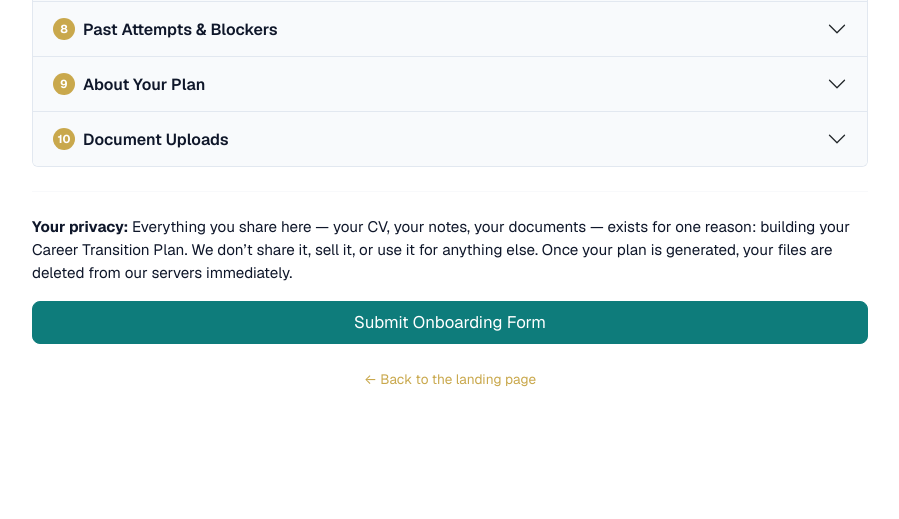
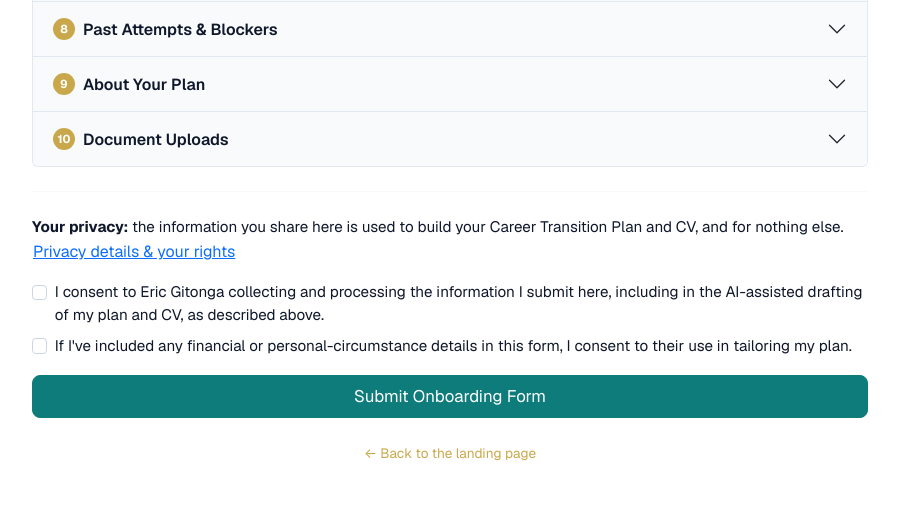
Before and after one commit to ericgitonga/career-transition, a Flask app: template intake/templates/index.html in a window 1280 px wide. Shown: the part 1129-1648 px from the top of the page, without its empty margins (190-1089 px from the left). Before the commit the page ends 1516 px from the top, so only its background shows below. Run offline with Flask 3, Linux system fonts and the light colour scheme; the template is opened without the code that fills it, so the values that code supplies are empty; parts of the project's set-up code (start-up, migrations or seed data) failed here and were passed over; some libraries are stand-ins or nearby versions.

Commit message:
Kenya DPA 2019 remediation: consent, privacy notice, retention, log de-identification (closes #79)
- Replace the single privacy sentence above the submit button with a full
  s.29 notice (controller identity, data categories, purpose, named
  recipients, cross-border transfer statement, 12-month retention, subject
  rights) and add two required consent checkboxes as hard submission
  blockers, with a durable consent record printed into every intake PDF.
- Relabel income_floor/financial_runway/personal_commitments as
  sensitive-category fields with explanatory helper text; narrow example
  copy that cued health/family disclosure elsewhere in the form.
- Add a lightweight sensitive-keyword scan that flags (never blocks) likely
  sensitive free-text content for operator review.
- De-identify app.py's submission logs (a per-client hash instead of
  plaintext name/email, since Render's log infrastructure is third-party and
  outside our retention control) and update pull_render_logs.py to correlate
  by that hash instead — onboard_metrics.xlsx's intake sheet no longer has
  Client Name/Email columns.
- Add a "Data Retention & Subject Rights" section to SKILL.md: 12-month
  post-delivery retention, a quarterly review habit, and the runbook for a
  client's access/correction/erasure request.

Co-Authored-By: Claude Sonnet 5 <noreply@anthropic.com>

```diff
--- a/intake/app.py
+++ b/intake/app.py
@@ -33,6 +33,7 @@ Third audit (see extras/areas_to_improve.pdf for full findings):
         generation and losing the whole submission (Phase 5)
 """
 
+import hashlib
 import os
 import re
 import secrets
@@ -219,6 +220,42 @@ def _sanitize(value: str) -> str:
         ch for ch in (value or "")
         if unicodedata.category(ch)[0] != "C"
     ).strip()
+
+
+CONSENT_VERSION = "v1"
+
+
+def _submission_id(full_name: str, email: str) -> str:
+    """Derive a non-reversible per-submission identifier for logging.
+
+    DPA gap-analysis fix: application logs previously carried the client's
+    plaintext name/email (recoverable from third-party log infrastructure on
+    whatever platform hosts the app). This hash lets a log line be correlated
+    back to a specific submission for debugging without the log itself
+    carrying PII — the plaintext name/email lives only in the durable
+    Clients/ record.
+    """
+    return hashlib.sha256(f"{full_name}|{email}".encode()).hexdigest()[:12]
+
+
+# DPA gap-analysis fix: Kenya's DPA sensitive-personal-data categories
+# (health, ethnicity, religion, etc.) have no dedicated form field, but the
+# open free-text fields make incidental capture realistic. This scan flags
+# (never blocks) a submission containing likely sensitive content so it
+# isn't processed on the same undifferentiated path as routine fields.
+_SENSITIVE_KEYWORDS = re.compile(
+    r"\b(age|disabilit\w*|disabled|medical|pregnan\w*|religio\w*|ethnic\w*|hiv|health\w*)\b",
+    re.IGNORECASE,
+)
+
+
+def _flag_sensitive_content(d: dict) -> list:
+    """Return the names of free-text fields whose value matches a sensitive-category keyword."""
+    hits = []
+    for key, value in d.items():
+        if isinstance(value, str) and _SENSITIVE_KEYWORDS.search(value):
+            hits.append(key)
+    return sorted(hits)
 
 
 # ── S-08: HTTP security headers on every response ─────────────────────────────
@@ -423,8 +460,8 @@ def build_pdf(d, path):
     Builds a multi-page A4 document using ReportLab's Platypus layout engine.
     The document contains:
       - A navy cover block with the client's name and submission date.
-      - Nine labelled sections (Personal Information through Deliverable
-        Preferences), each opened by a navy banner and closed by a divider rule.
+      - Ten labelled sections (Personal Information through the Consent
+        Record), each opened by a navy banner and closed by a divider rule.
       - A footer on every page showing the client's name and page number.
 
     The function defines a nested ``footer`` callback that ReportLab calls on
@@ -572,6 +609,15 @@ def build_pdf(d, path):
             ("Anything else the consultant should know",              d.get("anything_else")),
             ("Wants CV condensed/reframed as separate document",      "Yes" if d.get("wants_cv_edit") else "No"),
         ]),
+        # DPA gap-analysis fix (s.32): a durable consent record travels with
+        # the submission itself, so it survives if a client later disputes
+        # what they agreed to.
+        ("Section 10 — Consent Record", [
+            ("Consented to processing (required)",       "Yes" if d.get("consent_processing") else "No"),
+            ("Consented to sensitive-data processing",    "Yes" if d.get("consent_sensitive") else "No"),
+            ("Consent text version",                      d.get("consent_version")),
+            ("Consent recorded at",                       d.get("consent_timestamp")),
+        ]),
     ]
 
     for title, pairs in sections:
@@ -714,7 +760,8 @@ def submit():
           - ``"failed"``  — email attempted but an exception was raised.
           - ``"skipped"`` — ``RESEND_API_KEY`` not configured; email not attempted.
 
-    Returns HTTP 400 if ``full_name`` is missing or an uploaded file type is not whitelisted.
+    Returns HTTP 400 if ``full_name`` is missing, either consent checkbox is
+    unticked, or an uploaded file type is not whitelisted.
     Returns HTTP 413 if the total upload size exceeds 4 MB (raised by Flask before this handler).
     Returns HTTP 429 if the rate limit is exceeded (raised by Flask-Limiter).
     Returns HTTP 500 if PDF generation raises an exception.
@@ -722,6 +769,14 @@ def submit():
     full_name = _clip(request.form.get("full_name", "").strip(), 200)
     if not full_name:
         return "Please enter your full name.", 400
+
+    # DPA gap-analysis fix (s.32): both consent checkboxes are hard submission
+    # blockers, same tier as full_name — no lawful basis for processing
+    # without them.
+    consent_processing = bool(request.form.get("consent_processing"))
+    consent_sensitive = bool(request.form.get("consent_sensitive"))
+    if not (consent_processing and consent_sensitive):
+        return "Please tick both consent checkboxes before submitting.", 400
 
     slug = _client_slug(full_name)
 
@@ -781,6 +836,10 @@ def submit():
         years_experience=_clip(request.form.get("years_experience"), 100),
         existing_certs=_clip(request.form.get("existing_certs"), 500),
         key_skills=_clip(request.form.get("key_skills"), 2000),
+        consent_processing=consent_processing,
+        consent_sensitive=consent_sensitive,
+        consent_version=CONSENT_VERSION,
+        consent_timestamp=datetime.now().isoformat(timespec="seconds"),
     )
 
     # Require either a CV/business-profile upload or the background fallback
@@ -848,12 +907,23 @@ def submit():
     # S-15: structured submission log for audit trail and abuse detection
     # S-16: every value is percent-encoded (_log_field) — logged fields are
     # parsed by extras/pull_render_logs.py's regex, so an embedded newline or
-    # a literal " uploads="/" email=" substring here could forge a fake log
+    # a literal " uploads="/" target=" substring here could forge a fake log
     # line, or hijack field boundaries within a real one.
+    # DPA gap-analysis fix: name/email are hashed (S-15 audit trail doesn't
+    # need plaintext PII) rather than logged directly — Render's log
+    # infrastructure is third-party and outside our retention control.
+    # extras/pull_render_logs.py correlates received/complete lines and keys
+    # onboard_metrics.xlsx by this id rather than by name.
+    submission_id = _submission_id(data.get("full_name", ""), data.get("client_email", ""))
+    sensitive_hits = _flag_sensitive_content(data)
+    if sensitive_hits:
+        app.logger.warning(
+            "Submission %s flagged for sensitive-content review: fields=%s",
+            submission_id, ",".join(sensitive_hits),
+        )
     app.logger.info(
-        "Submission received: name=%s email=%s target=%s uploads=%d time_on_form=%s",
-        _log_field(data.get("full_name", "")), _log_field(data.get("client_email", "")),
-        _log_field(data.get("target_domain", "")), len(uploads),
+        "Submission received: id=%s target=%s uploads=%d time_on_form=%s",
+        submission_id, _log_field(data.get("target_domain", "")), len(uploads),
         _log_field(data.get("time_on_form_seconds", "")),
     )
 
@@ -873,10 +943,11 @@ def submit():
             email_status = "failed"
 
     # S-15: log outcome so silent email failures are visible in server logs
-    # S-16: name is percent-encoded for the same reason as the line above
+    # DPA gap-analysis fix: keyed by the same hash as the "received" line
+    # above, not by name — see comment there.
     app.logger.info(
-        "Submission complete: name=%s email_status=%s attachment=%s",
-        _log_field(data.get("full_name", "")), email_status, attachment_name,
+        "Submission complete: id=%s email_status=%s attachment=%s",
+        submission_id, email_status, attachment_name,
     )
 
     # S-07: delete all temp files after response is built, regardless of outcome
--- a/intake/templates/index.html
+++ b/intake/templates/index.html
@@ -154,7 +154,7 @@
         <div class="accordion-body">
           <div class="mb-3">
             <label class="form-label">What is driving this transition?</label>
-            {% for v in ["Proactive — a new opportunity genuinely excites me","Reactive — layoff, redundancy, or job loss","Reactive — burnout or values misalignment","Reactive — life event (relocation, family, health)","Mixed — both push and pull factors"] %}
+            {% for v in ["Proactive — a new opportunity genuinely excites me","Reactive — layoff, redundancy, or job loss","Reactive — burnout or values misalignment","Reactive — life event (e.g. relocation)","Mixed — both push and pull factors"] %}
             <div class="form-check"><input class="form-check-input" type="radio" name="motivation_type" value="{{ v }}" id="mt{{ loop.index }}"><label class="form-check-label" for="mt{{ loop.index }}">{{ v }}</label></div>
             {% endfor %}
           </div>
@@ -307,8 +307,10 @@
             <input type="range" name="hours_per_week" class="form-range" min="2" max="60" step="1" value="10" id="hrs-range">
           </div>
           <div class="mb-3">
-            <label class="form-label">Financial runway</label>
-            <div class="form-text mb-2">How long you could cover your expenses if you stopped earning today.</div>
+            <label class="form-label">Financial runway <span class="badge bg-secondary fw-normal">Optional — sensitive</span></label>
+            <div class="form-text mb-2">How long you could cover your expenses if you stopped earning today. This
+              counts as financial information under Kenya's Data Protection Act; we ask only to pace your
+              transition plan realistically — skip it if you'd rather not share.</div>
             {% for v in ["Less than 3 months","3–6 months","6–12 months","12–18 months","18+ months","Currently employed — no runway needed"] %}
             <div class="form-check"><input class="form-check-input" type="radio" name="financial_runway" value="{{ v }}" id="fr{{ loop.index }}"><label class="form-check-label" for="fr{{ loop.index }}">{{ v }}</label></div>
             {% endfor %}
@@ -318,7 +320,9 @@
             <textarea name="geography" class="form-control" rows="2" placeholder="e.g. Must stay in Nairobi; open to East Africa; remote-only preferred"></textarea>
           </div>
           <div class="mb-3">
-            <label class="form-label">Personal or family commitments affecting your study schedule (optional)</label>
+            <label class="form-label">Personal or family commitments affecting your study schedule <span class="badge bg-secondary fw-normal">Optional — sensitive</span></label>
+            <div class="form-text mb-2">This may count as sensitive personal data (family details) under Kenya's
+              Data Protection Act. We ask only to pace your learning plan realistically — feel free to skip it.</div>
             <textarea name="personal_commitments" class="form-control" rows="2" placeholder="e.g. Primary caregiver for young children — evenings only"></textarea>
           </div>
           <div class="mb-3">
@@ -359,8 +363,11 @@
             {% endfor %}
           </div>
           <div class="mb-3">
-            <label class="form-label">Minimum income level to protect (optional)</label>
-            <textarea name="income_floor" class="form-control" rows="2" placeholder="e.g. USD 60,000 / year — below this I cannot cover my obligations"></textarea>
+            <label class="form-label">Minimum income level to protect <span class="badge bg-secondary fw-normal">Optional — sensitive</span></label>
+            <div class="form-text mb-2">This is financial information under Kenya's Data Protection Act. We ask so
+              your plan doesn't recommend paths that undercut what you need to live on — skip it if you'd rather
+              not share.</div>
+            <textarea name="income_floor" class="form-control" rows="2" placeholder="e.g. USD 60,000 / year"></textarea>
           </div>
         </div>
       </div>
@@ -447,7 +454,7 @@
           </div>
           <div class="mb-3">
             <label class="form-label">What aspects of the transition feel most uncertain or daunting?</label>
-            <textarea name="biggest_fears" class="form-control" rows="4" placeholder="e.g. I worry my age is a disadvantage; I don't know anyone in this world"></textarea>
+            <textarea name="biggest_fears" class="form-control" rows="4" placeholder="e.g. I don't know anyone in this world; I'm not sure my experience translates"></textarea>
           </div>
         </div>
       </div>
@@ -474,7 +481,7 @@
           </div>
           <div class="mb-3">
             <label class="form-label">Background notes / anything to handle with care (optional)</label>
-            <textarea name="background_notes" class="form-control" rows="3" placeholder="e.g. I'm proud of my conflict-affected settings work. Prefer not to highlight the gap in 2019–2020."></textarea>
+            <textarea name="background_notes" class="form-control" rows="3" placeholder="e.g. There's a gap in my CV I'd rather the plan didn't dwell on"></textarea>
           </div>
           <div class="mb-3">
             <label class="form-label">Do you have existing portfolio work or published work to share?</label>
@@ -594,12 +601,59 @@
   </div><!-- /accordion -->
 
   <hr class="my-4">
-  <p class="mb-3">
-    <strong>Your privacy:</strong> Everything you share here — your CV, your notes, your
-    documents — exists for one reason: building your Career Transition Plan. We don&rsquo;t
-    share it, sell it, or use it for anything else. Once your plan is generated, your files are
-    deleted from our servers immediately.
-  </p>
+
+  <div class="mb-3">
+    <p class="mb-2">
+      <strong>Your privacy:</strong> the information you share here is used to build your
+      Career Transition Plan and CV, and for nothing else.
+      <button class="btn btn-link p-0 align-baseline" type="button" data-bs-toggle="collapse"
+              data-bs-target="#privacy-details" aria-expanded="false" aria-controls="privacy-details"
+              id="privacy-details-toggle">
+        Privacy details &amp; your rights
+      </button>
+    </p>
+    <div class="collapse" id="privacy-details">
+      <div class="card card-body mb-3" style="font-size:.85rem;">
+        <p><strong>Who controls this data:</strong> Eric Gitonga (career-transition). Privacy questions:
+          <a href="mailto:gitonga@gmail.com">gitonga@gmail.com</a>.</p>
+        <p><strong>What we collect:</strong> your contact details, career history and goals, and any CV,
+          LinkedIn export, job description, or other files you upload. A few fields — financial runway,
+          minimum income level, and personal/family commitments — are financial or family information;
+          these are marked &ldquo;sensitive&rdquo; above and are always optional.</p>
+        <p><strong>Why:</strong> solely to draft your transition plan and CV.</p>
+        <p><strong>Who else sees it:</strong> your submission is processed using Anthropic's Claude AI
+          service (United States) to help draft your plan, and stored files are transmitted via Resend
+          (United States) to our business inbox. This app is hosted on Vercel (United States). All of
+          these involve transferring your data outside Kenya; we rely on each provider's standard
+          data-processing terms as the safeguard for that transfer. Email us if you'd like more detail
+          before submitting.</p>
+        <p><strong>How long we keep it:</strong> temporary upload files are deleted from our web server
+          within minutes of processing. Your submission and generated documents are then retained for 12
+          months after your final plan is delivered, then archived or deleted.</p>
+        <p class="mb-0"><strong>Your rights:</strong> you can ask to access, correct, or delete your data
+          at any time — email <a href="mailto:gitonga@gmail.com">gitonga@gmail.com</a> and we'll respond
+          within 14 days.</p>
+      </div>
+    </div>
+  </div>
+
+  <div class="form-check mb-2">
+    <input class="form-check-input" type="checkbox" name="consent_processing" value="yes"
+           id="consent-processing" required>
+    <label class="form-check-label" for="consent-processing">
+      I consent to Eric Gitonga collecting and processing the information I submit here, including in
+      the AI-assisted drafting of my plan and CV, as described above.
+    </label>
+  </div>
+  <div class="form-check mb-3">
+    <input class="form-check-input" type="checkbox" name="consent_sensitive" value="yes"
+           id="consent-sensitive" required>
+    <label class="form-check-label" for="consent-sensitive">
+      If I've included any financial or personal-circumstance details in this form, I consent to their
+      use in tailoring my plan.
+    </label>
+  </div>
+
   <div id="status" class="alert d-none mb-3" role="alert"></div>
   <button type="submit" id="submit-btn" class="btn btn-submit btn-primary btn-lg w-100 text-white">
     Submit Onboarding Form
```
Also changed, not shown: intake/e2e/test_consent_required.py (added, +49 -0 lines), intake/e2e/test_special_characters.py (+2 -0 lines), intake/e2e/test_submission_email.py (+6 -3 lines), intake/extras/pull_render_logs.py (+25 -18 lines), intake/tests/test_app_helpers.py (+39 -0 lines), intake/CHANGELOG.md, 1 other file.
